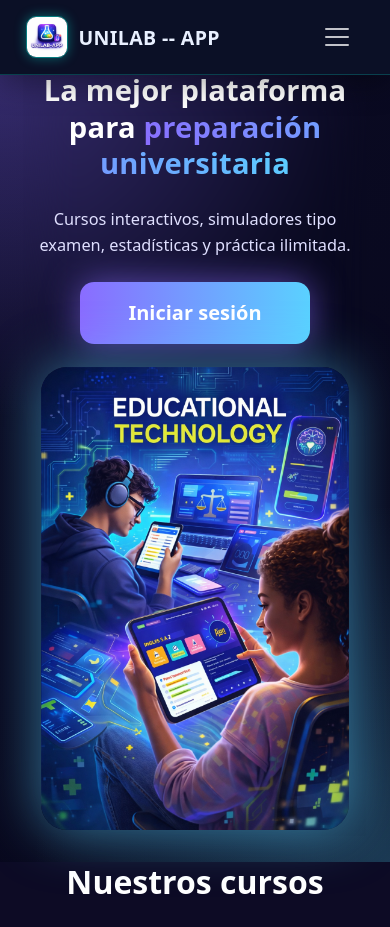
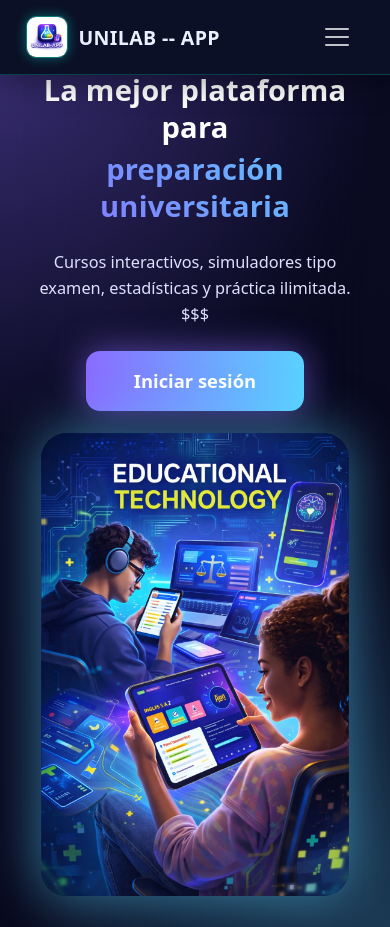
Before and after one commit to Hormic-Alem/UNILABB---CURSSO, a Flask app: page /landing in a window 390 px wide. Shown: the top 927 px of the page. Run offline with Flask 3, Linux system fonts and the light colour scheme.

Commit message:
cambios a landinds

```diff
--- a/static/css/home.css
+++ b/static/css/home.css
@@ -457,7 +457,7 @@
 }
 
 .pricing-subtitle {
-    font-size: 22px;
+    font-size: 30px;
     color: #ffffff;
     margin-bottom: 60px;
 }
@@ -525,7 +525,7 @@
 }
 
 .plan-benefits li {
-    font-size: 16px;
+    font-size: 24px;
     padding: 10px 0;
     color: #e4e4ff;
 }
@@ -535,7 +535,7 @@
     display: inline-block;
     width: 100%;
     padding: 14px 0;
-    font-size: 16px;
+    font-size: 18px;
     font-weight: 600;
     text-align: center;
     border-radius: 14px;
--- a/static/css/landing.css
+++ b/static/css/landing.css
@@ -500,7 +500,7 @@
   body.landing-body .landing-navbar .nav-item:nth-child(4) .nav-link::before { content: "📩"; }
 
   body.landing-body .landing-navbar .neon-btn {
-    font-size: 1.08rem !important;
+    font-size: 1.12rem !important;
     font-weight: 700;
     padding: 0.85rem 1.4rem !important;
   }
@@ -523,13 +523,13 @@
 
   #hero .hero-text h1,
   #hero .hero-text .fw-bold {
-    font-size: 2.02rem !important;
+    font-size: 2.6rem !important;
     line-height: 1.23 !important;
   }
 
   #hero .hero-subtitle,
   #hero p {
-    font-size: 1.1rem !important;
+    font-size: 2rem !important;
     line-height: 1.6 !important;
   }
 
@@ -595,14 +595,14 @@
     align-items: center;
     justify-content: center;
     gap: 0.6rem;
-    font-size: 1.45rem !important;
+    font-size: 4.5rem !important;
     line-height: 1.2;
     text-align: center;
     font-weight: 700;
   }
 
   body.landing-body .landing-navbar .neon-btn {
-    font-size: 1.2rem !important;
+    font-size: 3rem !important;
     padding: 0.95rem 1.5rem !important;
   }
 
@@ -651,7 +651,7 @@
   }
 
   body.landing-body .mobile-brand-text {
-    font-size: 1.25rem;
+    font-size: 3rem;
     font-weight: 700;
     color: #fff;
     letter-spacing: 0.03em;
@@ -666,7 +666,7 @@
   body.landing-body .mobile-account-links a {
     color: #f2f6ff;
     text-decoration: none;
-    font-size: 1.12rem;
+    font-size: 3rem;
   }
 
   body.landing-body .mobile-social-links {
@@ -684,6 +684,62 @@
     align-items: center;
     justify-content: center;
     text-decoration: none;
-    font-size: 1.2rem;
+    font-size: 3rem;
   }
 }
+
+
+/* ===== HERO MOBILE TYPOGRAPHY CLEAN VERSION ===== */
+@media (max-width: 991px) {
+
+    .hero-text {
+        text-align: center;
+        margin: 0 auto;
+        max-width: 95%;
+    }
+
+    .hero-text h1 {
+        font-size: 2.5rem;   /* Más grande */
+        line-height: 1.25;
+    }
+
+    .hero-text .text-gradient {
+        display: block;
+        margin-top: 6px;
+    }
+
+    .hero-subtitle {
+        font-size: 1.6rem;   /* AHORA SÍ GRANDE */
+        line-height: 1.7;
+        font-weight: 500;
+        text-align: center;
+        margin-top: 1.5rem;
+        padding: 0 12px;
+    }
+
+    .hero-btn {
+        font-size: 1.15rem;
+        padding: 1rem 2.2rem;
+    }
+}
+
+@media (max-width: 576px) {
+
+    .hero-text h1 {
+        font-size: 2.2rem;
+    }
+
+    .hero-subtitle {
+        font-size: 1.45rem;
+    }
+}
+
+
+/* constacto*/
+.gallery-subtitle {
+  font-size: 2rem;
+}
+
+.contact-info{
+  font-size: 1.5rem;
+}
--- a/templates/landing.html
+++ b/templates/landing.html
@@ -75,8 +75,8 @@
                 <span class="text-gradient">preparación universitaria</span>
             </h1>
 
-            <p class="hero-subtitle mt-4">
-                Cursos interactivos, simuladores tipo examen, estadísticas y práctica ilimitada.
+            <p class="hero-subtitle mt-6">
+                Cursos interactivos, simuladores tipo examen, estadísticas y práctica ilimitada.  $$$
             </p>
 
             <a href="{{ url_for('login') }}" class="btn neon-btn hero-btn mt-4 px-5 py-3">
@@ -328,14 +328,14 @@
 
             <div class="contact-info mb-4">
 
-                <p class="mb-2">
+                <p class="btn-contact mb-2">
                     📧
                     <a href="mailto:unilab.formacion@outlook.com" class="contact-link">
                         unilab.formacion@outlook.com
                     </a>
                 </p>
 
-                <p class="mb-2">
+                <p class="btn-contact mb-2">
                     📱
                     <a href="https://wa.me/527772408203" target="_blank" class="contact-link">
                         WhatsApp: 777 240 8203
```
Also changed, not shown: instance/dev.db.
